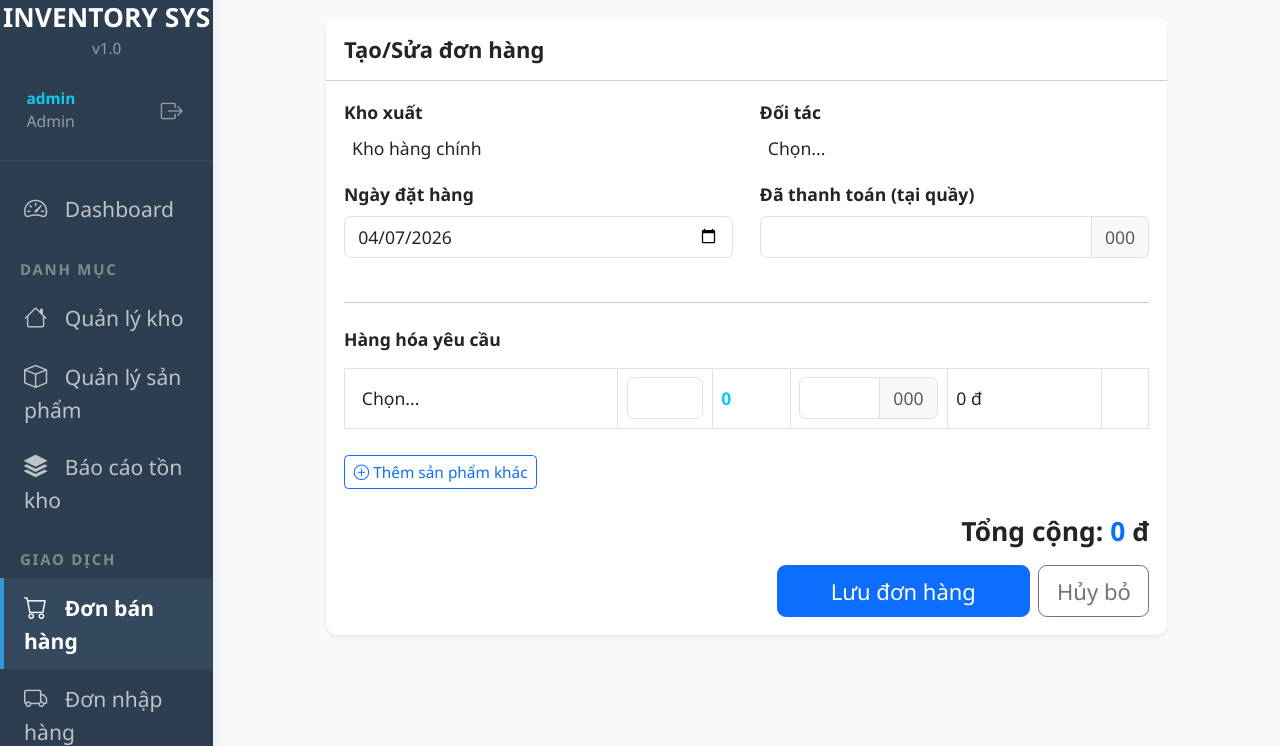
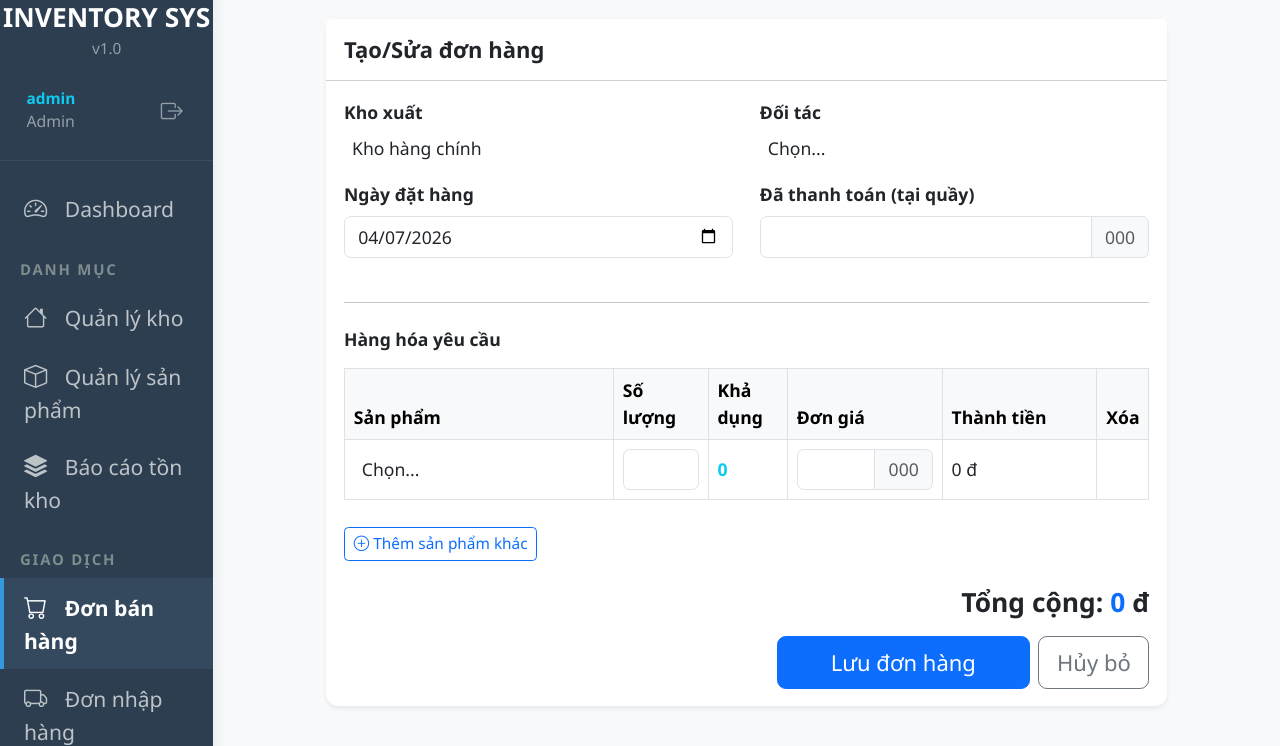
Before and after one commit to tinhduong/inventory_system, a Django app: page /orders/sales/create/ in a window 1280 px wide. Shown: the part 24-770 px from the top of the page. Run offline with Django 5.2, Linux system fonts and the light colour scheme; a user stored in the database is signed in; data comes from the database, SQL or seed files in the repository; some libraries are stand-ins or nearby versions.

Commit message:
Fix: Restore table headers on PC view for order forms

```diff
--- a/templates/orders/purchase_form.html
+++ b/templates/orders/purchase_form.html
@@ -27,7 +27,7 @@
                     {{ lines.management_form }}
                     <div class="table-responsive">
                         <table class="table table-bordered align-middle product-input-table purchase-table {% if user.role != 'ADMIN' %}no-admin{% endif %}">
-                            <thead class="table-light d-none d-md-table-header-group">
+                            <thead class="table-light">
                                 <tr>
                                     <th>Sản phẩm</th>
                                     <th>Số lượng</th>
--- a/templates/orders/sales_form.html
+++ b/templates/orders/sales_form.html
@@ -27,7 +27,7 @@
                     {{ lines.management_form }}
                     <div class="table-responsive">
                         <table class="table table-bordered align-middle product-input-table {% if user.role != 'ADMIN' %}no-admin{% endif %}">
-                            <thead class="table-light d-none d-md-table-header-group">
+                            <thead class="table-light">
                                 <tr>
                                     <th>Sản phẩm</th>
                                     <th>Số lượng</th>
```
